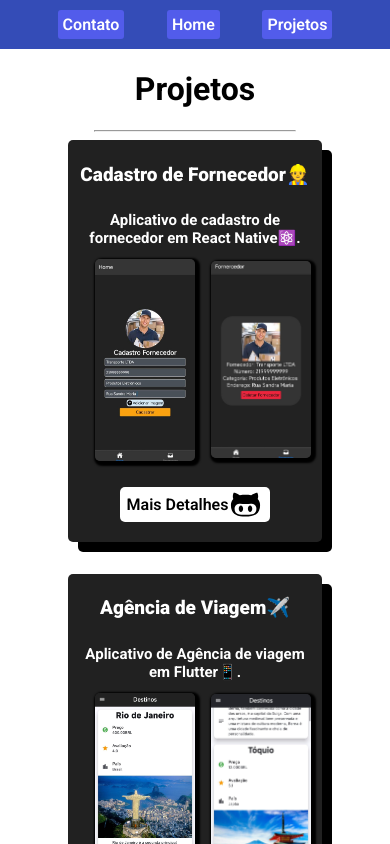
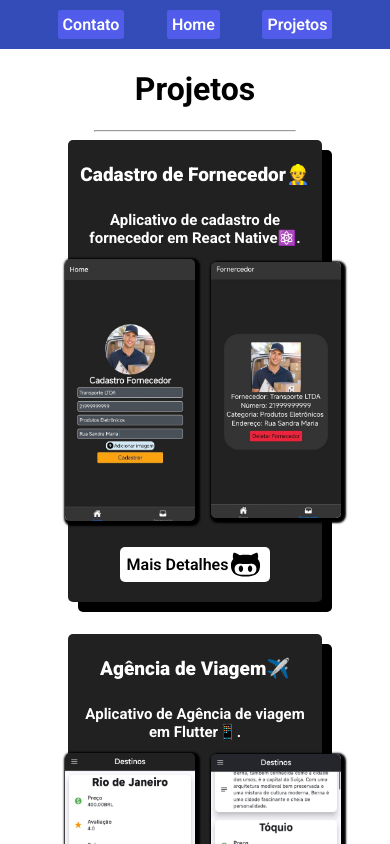
Before and after one commit to CristianS09/portfolio-react-js, a React (Vite) app: page /projetos in a window 390 px wide. Shown: the top 844 px of the page. Built offline with nearby package versions, Linux system fonts and the light colour scheme.

Commit message:
Corrigindo tamanho das imagens

```diff
--- a/src/components/Profile/Profile.css
+++ b/src/components/Profile/Profile.css
@@ -47,3 +47,12 @@ span {
     font-weight: 900;
     color: #344CB7;
 }
+
+@media only screen and (max-width: 600px) and (max-width: 700px) {
+    body {
+        #profile-image {
+            width: 140px;
+            height: 140px;
+        }
+    }
+}
--- a/src/components/Projects/Projects.css
+++ b/src/components/Projects/Projects.css
@@ -91,7 +91,7 @@ a {
         }
 
         .project-images {
-            width: 100px;
+            width: 130px;
             margin-left: 1em;
             margin-bottom: 1em;
         }
```
